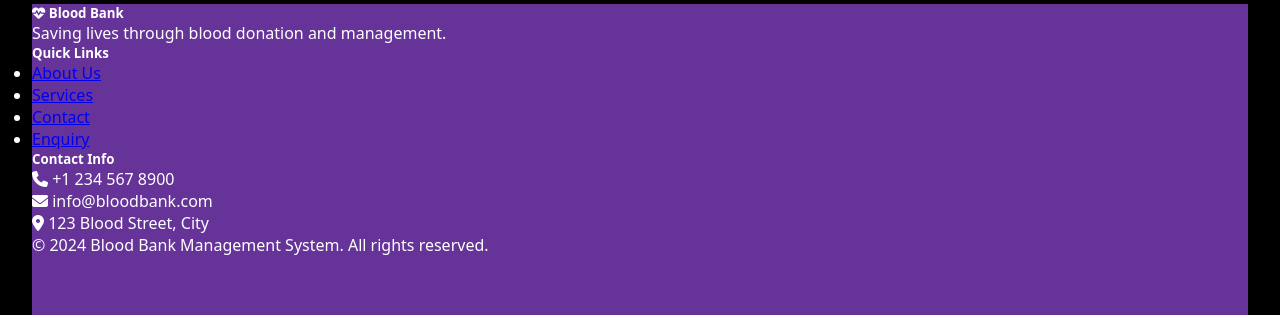
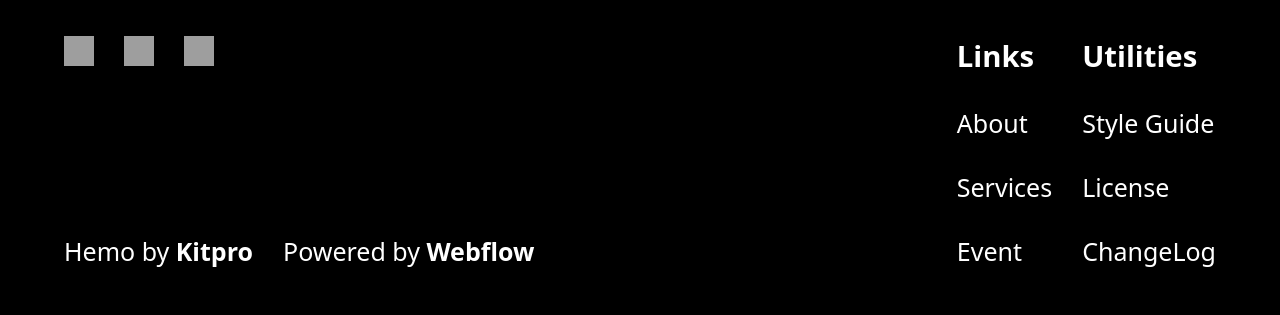
Before and after one commit to KJ-DEV29/urban-clap, a Django app: template templates/core/contact.html in a window 1280 px wide. Shown: the part 1172-1487 px from the top of the page. Run offline with Django 5.2, Linux system fonts and the light colour scheme; the template is opened without the code that fills it, so the values that code supplies are empty; some libraries are stand-ins or nearby versions; grey boxes are pictures that could not be loaded.

Commit message:
complete landing page - (section + animation )

```diff
--- a/static/css/footer.css
+++ b/static/css/footer.css
@@ -1,4 +1,45 @@
-.footer{
-    height: 100vh;
-    background: rebeccapurple;
+footer {
+    height: 70vh;
+    padding: 2rem;
+    width: 100%;
 }
+
+footer .part {
+    font-size: 25px;
+    display: flex;
+    justify-content: space-between;
+}
+
+footer .part div div {
+    display: flex;
+    gap: 30px;
+}
+
+
+footer .part div div img {
+    width: 30px;
+    height: 30px;
+}
+
+footer .part .one {
+    display: flex;
+    flex-direction: column;
+    justify-content: space-between;
+}
+
+footer .part .two {
+    display: flex;
+    gap: 30px;
+}
+
+footer .part .two div {
+    display: flex;
+    flex-direction: column;
+}
+
+footer .partwo {
+    display: flex;
+    align-items: end;
+    justify-content: center;
+    margin-top: 50px;
+}
--- a/templates/base.html
+++ b/templates/base.html
@@ -94,30 +94,40 @@
     </main>
 
     <!-- Footer -->
-    <footer class="footer">
-        <div class="footer-container">
-            <div class="footer-section">
-                <h5><i class="fas fa-heartbeat"></i> Blood Bank</h5>
-                <p>Saving lives through blood donation and management.</p>
+    <footer>
+        <div class="part">
+            <div class="one">
+                <div>
+                    <img src="https://cdn.prod.website-files.com/656d40b910a373d6938abb78/65780f7610d265c8f9df1e89_meta-black-icon.png"
+                        alt="">
+                    <img src="https://cdn.prod.website-files.com/656d40b910a373d6938abb78/65780f76adf8bcc6d7c816c9_tumblr.png"
+                        alt="">
+                    <img src="https://cdn.prod.website-files.com/656d40b910a373d6938abb78/65780f76b9c3563f9e7680dc_dribble.png"
+                        alt="">
+                </div>
+                <div>
+                    <p>Hemo by <b>Kitpro</b></p>
+                    <p>Powered by <b>Webflow</b></p>
+                </div>
             </div>
-            <div class="footer-section">
-                <h5>Quick Links</h5>
-                <ul>
-                    <li><a href="{% url 'core:about' %}">About Us</a></li>
-                    <li><a href="{% url 'core:services' %}">Services</a></li>
-                    <li><a href="{% url 'core:contact' %}">Contact</a></li>
-                    <li><a href="{% url 'core:enquiry' %}">Enquiry</a></li>
-                </ul>
-            </div>
-            <div class="footer-section">
-                <h5>Contact Info</h5>
-                <p><i class="fas fa-phone"></i> +1 234 567 8900</p>
-                <p><i class="fas fa-envelope"></i> info@bloodbank.com</p>
-                <p><i class="fas fa-map-marker-alt"></i> 123 Blood Street, City</p>
+            <div class="two">
+                <div>
+                    <h3>Links</h3>
+                    <p>About</p>
+                    <p>Services</p>
+                    <p>Event</p>
+                </div>
+                <div>
+                    <h3>Utilities</h3>
+                    <p>Style Guide</p>
+                    <p>License</p>
+                    <p>ChangeLog</p>
+                </div>
             </div>
         </div>
-        <div class="footer-bottom">
-            <p>&copy; 2024 Blood Bank Management System. All rights reserved.</p>
+        <div class="part partwo">
+            <img src="https://cdn.prod.website-files.com/68102d4a4f3d1be894179016/6819cd1decdfad4cc8e2d2b8_Logo%20Big.webp"
+                alt="">
         </div>
     </footer>
 
```
Also changed, not shown: static/css/hero.css (+111 -0 lines), templates/core/home.html (+56 -0 lines).
